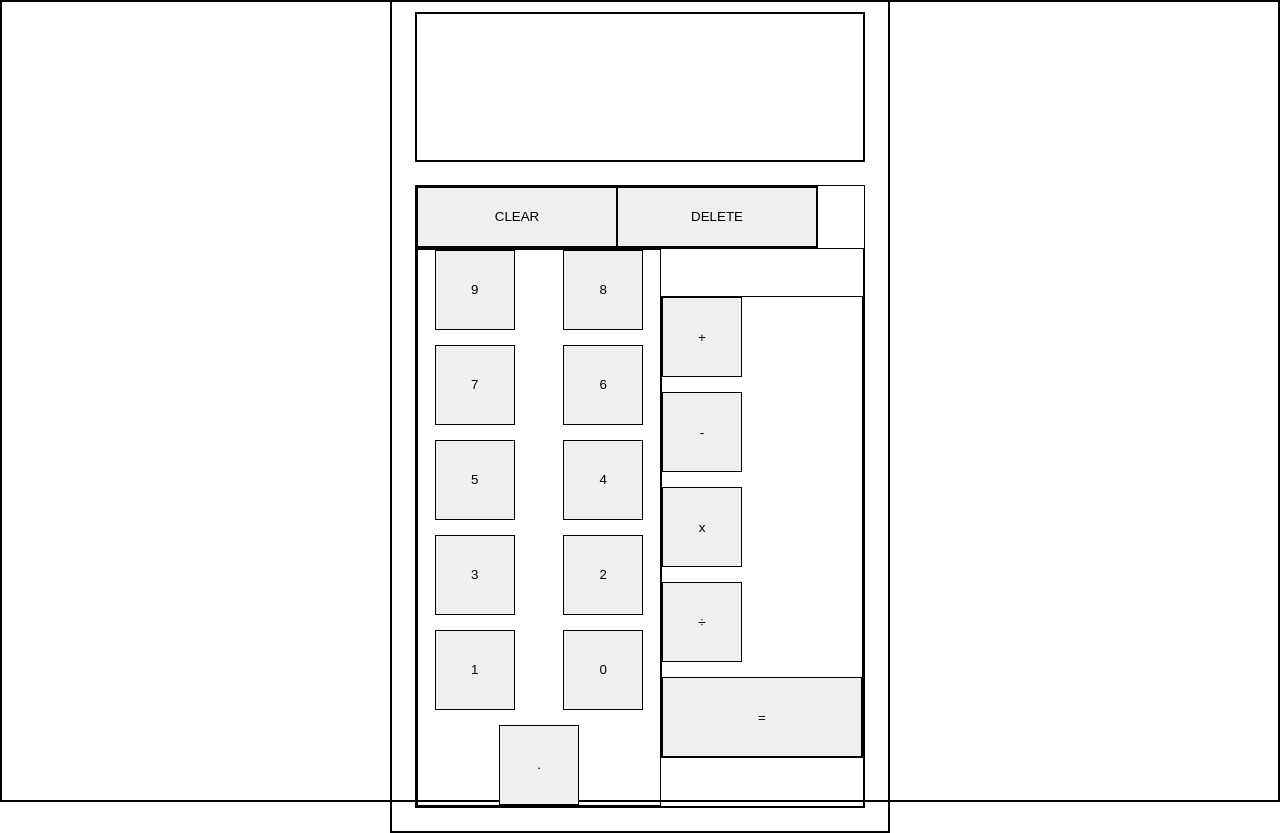
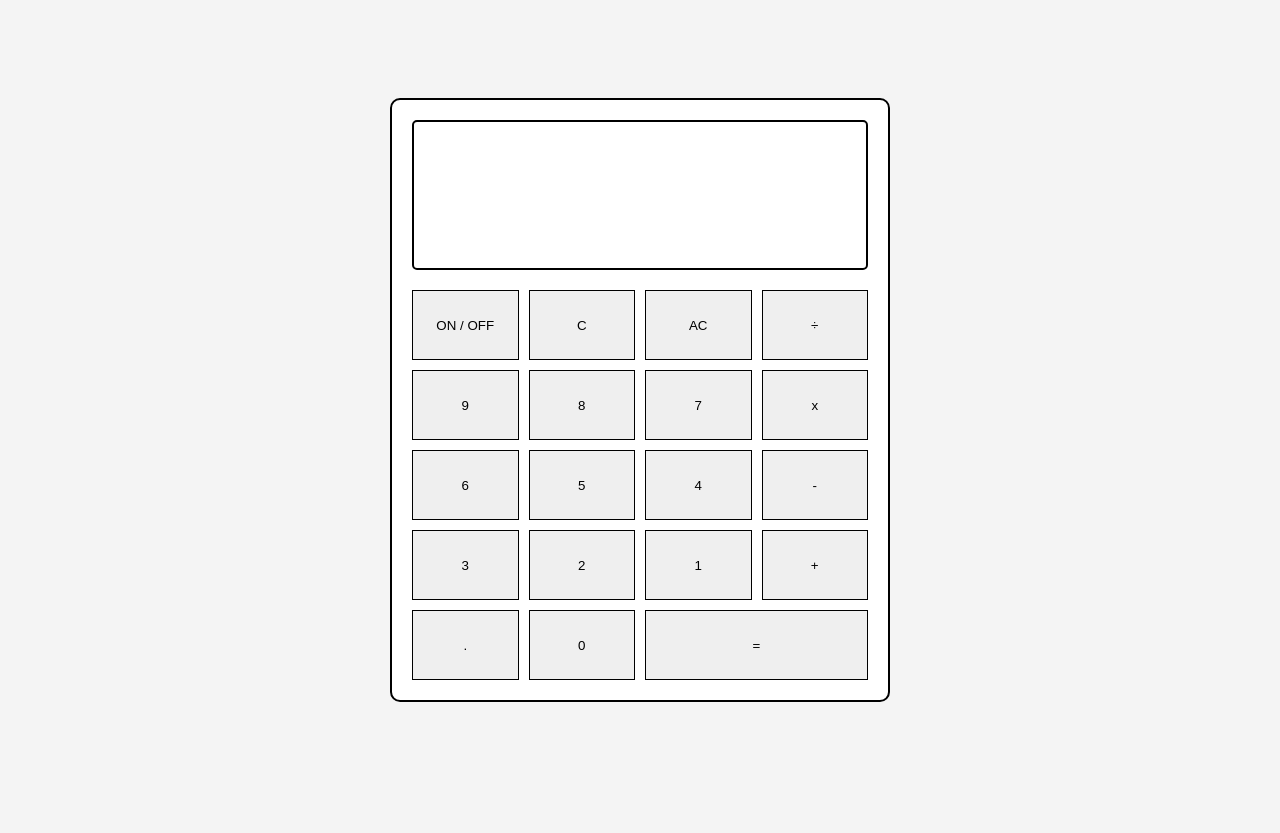
Before and after one commit to AndreyMarqz/JS-calculator, a plain HTML site: page index.html in a window 1280 px wide. After the commit the page ends 800 px from the top, so only its background shows below. Drawn offline with Linux system fonts and the light colour scheme.

Commit message:
Redesigned the calculator, making the equal button takes 50% space in one line, and also added a on/off button to turn on/off the calculator

```diff
--- a/index.html
+++ b/index.html
@@ -10,33 +10,31 @@
     <div id="container">
         <div class="display"></div>
 
-        <div class="buttons">
-            <div class="deleteAndClear">
-                <button class="clearBtn">CLEAR</button>
-                <button class="deleteBtn">DELETE</button>
-            </div>
+        <div class="keyboard">
+            <button class="btn">ON / OFF</button>
+            <button class="btn">C</button>
+            <button class="btn clearBtn">AC</button>
+            <button class="btn deleteBtn">÷</button>
 
-            <div class="numericDigits">
-                <div class="numbersBtn">
             <button class="btn">9</button>
             <button class="btn">8</button>
             <button class="btn">7</button>
+            <button class="btn">x</button>
+
             <button class="btn">6</button>
             <button class="btn">5</button>
             <button class="btn">4</button>
+            <button class="btn">-</button>
+
             <button class="btn">3</button>
-                    <button class="btn">2</button>
-                    <button class="btn">1</button>
-                    <button class="btn">0</button>
-                    <button class="btn">.</button>
-                </div>
-                <div class="operatorsAndEqual">
-                    <button class="btn">+</button>
-                    <button class="btn">-</button>
-                    <button class="btn">x</button>
-                    <button class="btn">÷</button>
-                    <button class="btn equal">=</button>
-                </div>
+            <button class="btn btn-side">2</button>
+            <button class="btn btn-side">1</button>
+            <button class="btn btn-side">+</button>
+
+            <div class="widerBtn">
+                <button class="btn btn-side">.</button>
+                <button class="btn btn-side">0</button>
+                <button class="btn btn-side wider">=</button>
             </div>
 
 
--- a/style.css
+++ b/style.css
@@ -4,7 +4,6 @@
     margin: 0px;
     padding: 0px;
     box-sizing: border-box;
-    border: 1px solid black;
 }
 
 body {
@@ -13,68 +12,50 @@ body {
     display: flex;
     justify-content: center;
     align-items: center;
+    background-color: #f4f4f4;
 }
 
 #container {
     border: 2px solid black;
+    background: #fff;
+    width: 500px;
+    padding: 20px;
+    border-radius: 10px;
     display: flex;
-    justify-content: space-around;
-    align-items: center;
     flex-direction: column;
-    width: 500px;
+    gap: 20px;
 }
 
 .display {
     border: 2px solid black;
-    margin: 40px 0 0 0;
-    width: 450px;
     height: 150px;
+    width: 100%;
+    text-align: right;
+    padding: 20px;
+    font-size: 3rem;
+    border-radius: 5px;
 }
 
-.buttons {
+.keyboard {
     display: flex;
-    margin: 23px;
-    flex-direction: row;
     flex-wrap: wrap;
-}
-
-.deleteAndClear {
-    display: flex;
-    justify-content: space-around;
-}
-
-.clearBtn, .deleteBtn{
-    width: 200px;
-    height: 60px;
+    gap: 10px;
+    justify-content: center;
 }
 
 .btn {
     border: 1px solid black;
-    width: 80px;
-    height: 80px;
+    height: 70px;
+    width: calc(25% - 8px);
+    flex-grow: 1;
 }
 
-.numericDigits {
+.widerBtn {
     display: flex;
-    align-items: center;
-    justify-content: space-around;
-
+    width: 100%;
+    gap: 10px;
 }
 
-.numbersBtn {
-    display: flex;
-    flex-wrap: wrap;
-    gap: 15px;
-    justify-content: space-around;
-
+.wider {
+    width: 48.8%;
 }
-
-.equal {
-    width: 200px;
-}
-
-.operatorsAndEqual {
-    display: flex;
-    gap: 15px;
-    flex-direction: column;
-}
```
Lines whose indentation alone changed are shown as unchanged.
